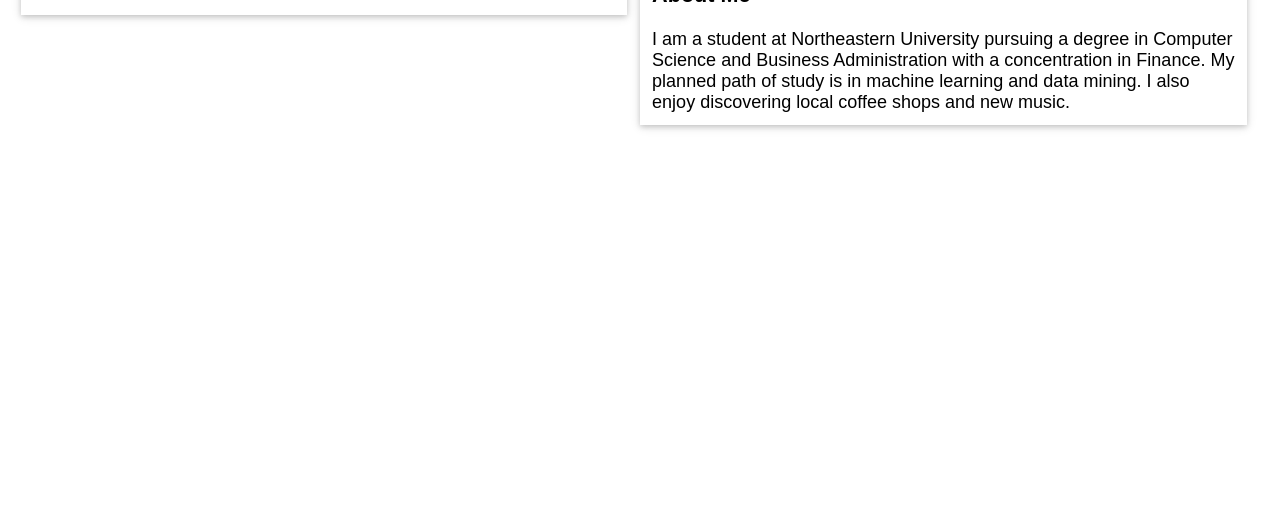
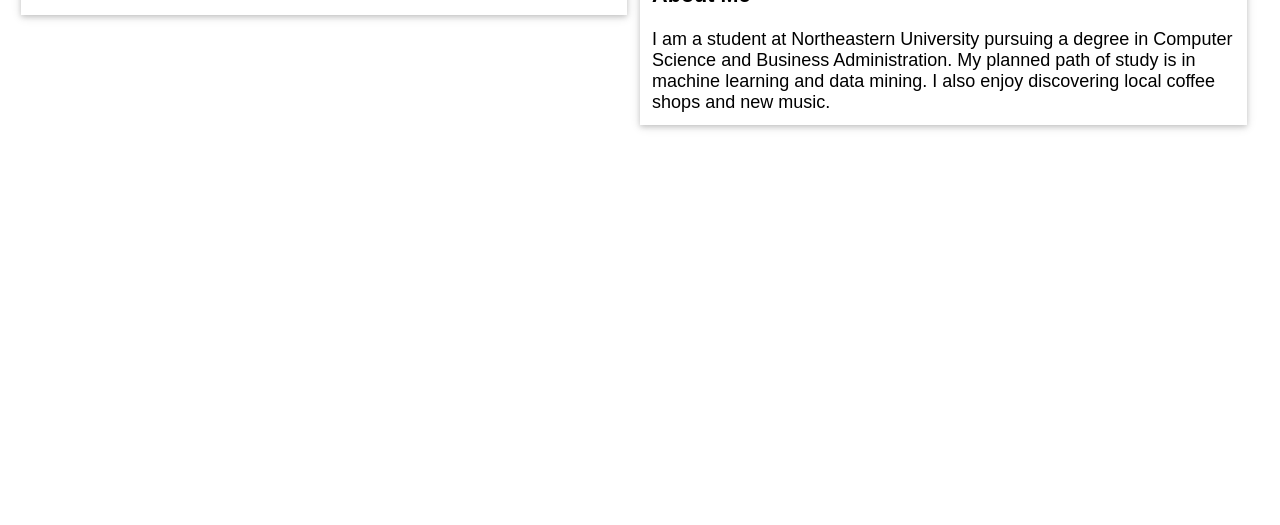
Before and after one commit to chris-gomes/PersonalWebsite, a plain HTML site: page index.html in a window 1280 px wide. Shown: the part 209-734 px from the top of the page. Drawn offline with Linux system fonts and the light colour scheme.

Commit message:
fixed summary

```diff
--- a/index.html
+++ b/index.html
@@ -31,9 +31,8 @@
               <b style="font-size: larger">About Me</b>
               <br><br>
               I am a student at Northeastern University pursuing a degree in Computer Science and
-              Business Administration with a concentration in Finance. My planned path of study is
-              in machine learning and data mining. I also enjoy discovering local coffee shops and
-              new music.
+              Business Administration. My planned path of study is in machine learning and data mining.
+              I also enjoy discovering local coffee shops and new music.
           </div>
         </div>
     </div>
```
